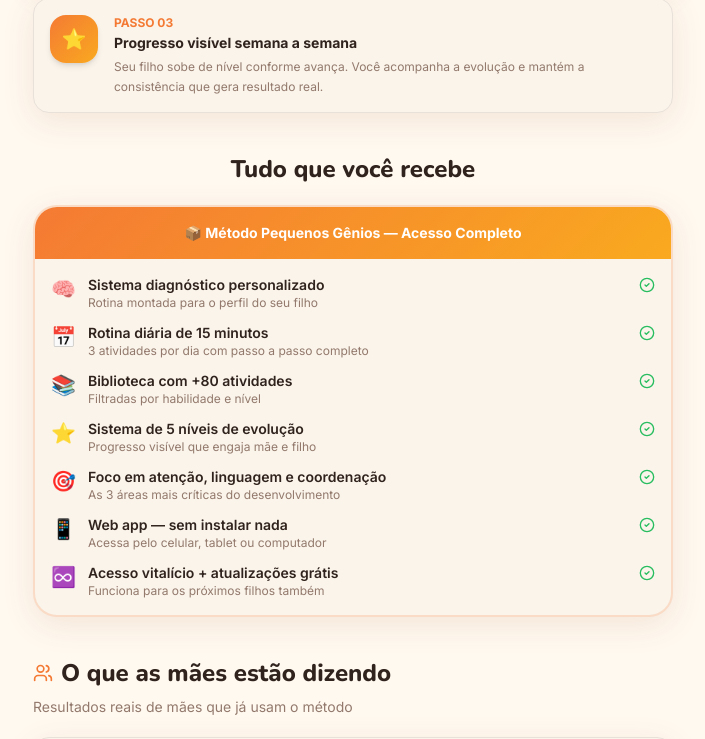
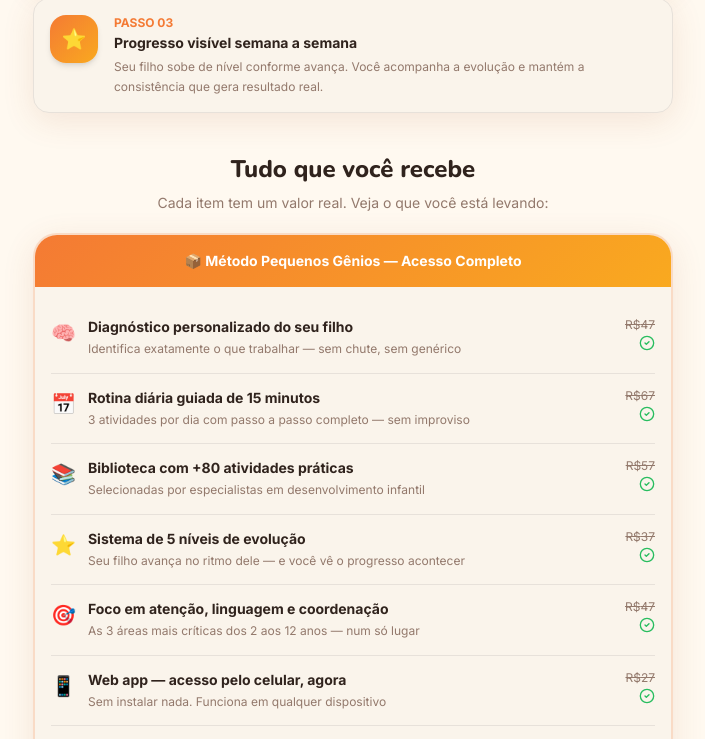
Before and after one commit to 4shawdom/infantil-funil, a React (Vite) app: page /vendas in a window 1280 px wide. Shown: the part 1997-2736 px from the top of the page, without its empty margins (287-992 px from the left). Built offline with nearby package versions, Linux system fonts and the light colour scheme; the HTML template or start-up script is replaced by a standard one.

Commit message:
feat: seção de oferta com valor percebido por item e ancoragem de preço R$329 → R$27

```diff
--- a/src/pages/Vendas.tsx
+++ b/src/pages/Vendas.tsx
@@ -269,30 +269,87 @@ export default function Vendas() {
 
         {/* ══ BLOCO 5 — O QUE INCLUI ══════════════════════ */}
         <section className="pb-10">
-          <h2 className="font-display text-2xl text-foreground mb-5 text-center">Tudo que você recebe</h2>
+          <h2 className="font-display text-2xl text-foreground mb-2 text-center">Tudo que você recebe</h2>
+          <p className="text-muted-foreground text-sm text-center mb-5">Cada item tem um valor real. Veja o que você está levando:</p>
+
           <div className="bg-card rounded-3xl border-2 border-primary/20 overflow-hidden card-shadow">
             <div className="gradient-bg p-4 text-center">
               <p className="text-white font-bold text-sm">📦 Método Pequenos Gênios — Acesso Completo</p>
             </div>
-            <div className="p-4 space-y-3">
+
+            <div className="p-4 space-y-0 divide-y divide-border">
               {[
-                { emoji: "🧠", item: "Sistema diagnóstico personalizado", detalhe: "Rotina montada para o perfil do seu filho" },
-                { emoji: "📅", item: "Rotina diária de 15 minutos", detalhe: "3 atividades por dia com passo a passo completo" },
-                { emoji: "📚", item: "Biblioteca com +80 atividades", detalhe: "Filtradas por habilidade e nível" },
-                { emoji: "⭐", item: "Sistema de 5 níveis de evolução", detalhe: "Progresso visível que engaja mãe e filho" },
-                { emoji: "🎯", item: "Foco em atenção, linguagem e coordenação", detalhe: "As 3 áreas mais críticas do desenvolvimento" },
-                { emoji: "📱", item: "Web app — sem instalar nada", detalhe: "Acessa pelo celular, tablet ou computador" },
-                { emoji: "♾️", item: "Acesso vitalício + atualizações grátis", detalhe: "Funciona para os próximos filhos também" },
-              ].map(({ emoji, item, detalhe }) => (
-                <div key={item} className="flex items-start gap-3">
-                  <span className="text-xl flex-shrink-0">{emoji}</span>
-                  <div className="flex-1">
-                    <p className="font-semibold text-foreground text-sm">{item}</p>
-                    <p className="text-muted-foreground text-xs">{detalhe}</p>
+                {
+                  emoji: "🧠",
+                  item: "Diagnóstico personalizado do seu filho",
+                  detalhe: "Identifica exatamente o que trabalhar — sem chute, sem genérico",
+                  valor: 47,
+                },
+                {
+                  emoji: "📅",
+                  item: "Rotina diária guiada de 15 minutos",
+                  detalhe: "3 atividades por dia com passo a passo completo — sem improviso",
+                  valor: 67,
+                },
+                {
+                  emoji: "📚",
+                  item: "Biblioteca com +80 atividades práticas",
+                  detalhe: "Selecionadas por especialistas em desenvolvimento infantil",
+                  valor: 57,
+                },
+                {
+                  emoji: "⭐",
+                  item: "Sistema de 5 níveis de evolução",
+                  detalhe: "Seu filho avança no ritmo dele — e você vê o progresso acontecer",
+                  valor: 37,
+                },
+                {
+                  emoji: "🎯",
+                  item: "Foco em atenção, linguagem e coordenação",
+                  detalhe: "As 3 áreas mais críticas dos 2 aos 12 anos — num só lugar",
+                  valor: 47,
+                },
+                {
+                  emoji: "📱",
+                  item: "Web app — acesso pelo celular, agora",
+                  detalhe: "Sem instalar nada. Funciona em qualquer dispositivo",
+                  valor: 27,
+                },
+                {
+                  emoji: "♾️",
+                  item: "Acesso vitalício + atualizações grátis",
+                  detalhe: "Paga uma vez e usa para sempre — até para os próximos filhos",
+                  valor: 47,
+                },
+              ].map(({ emoji, item, detalhe, valor }) => (
+                <div key={item} className="flex items-start gap-3 py-3.5">
+                  <span className="text-xl flex-shrink-0 mt-0.5">{emoji}</span>
+                  <div className="flex-1 min-w-0">
+                    <p className="font-bold text-foreground text-sm">{item}</p>
+                    <p className="text-muted-foreground text-xs mt-0.5 leading-relaxed">{detalhe}</p>
                   </div>
-                  <CheckCircle2 className="w-4 h-4 text-accent ml-auto flex-shrink-0 mt-0.5" />
+                  <div className="flex-shrink-0 text-right ml-2">
+                    <p className="text-xs text-muted-foreground line-through">R${valor}</p>
+                    <CheckCircle2 className="w-4 h-4 text-accent ml-auto mt-0.5" />
+                  </div>
                 </div>
               ))}
+            </div>
+
+            {/* Ancoragem de preço */}
+            <div className="mx-4 mb-4 rounded-2xl overflow-hidden border-2 border-primary/20">
+              <div className="bg-muted/60 px-4 py-3 flex items-center justify-between">
+                <p className="text-sm font-bold text-muted-foreground">Valor total dos itens:</p>
+                <p className="text-lg font-extrabold text-muted-foreground line-through">R$329</p>
+              </div>
+              <div className="gradient-bg px-4 py-4 text-center">
+                <p className="text-white/90 text-xs font-medium mb-1">Hoje, para você, apenas:</p>
+                <div className="flex items-end justify-center gap-1 mb-1">
+                  <span className="text-white text-2xl font-bold">R$</span>
+                  <span className="text-white font-display text-6xl leading-none">27</span>
+                </div>
+                <p className="text-white/80 text-xs">pagamento único · acesso vitalício · garantia de 7 dias</p>
+              </div>
             </div>
           </div>
         </section>
```
